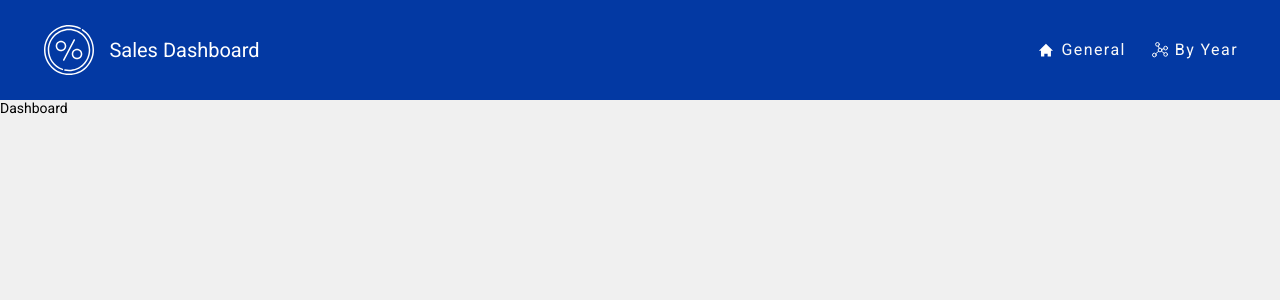
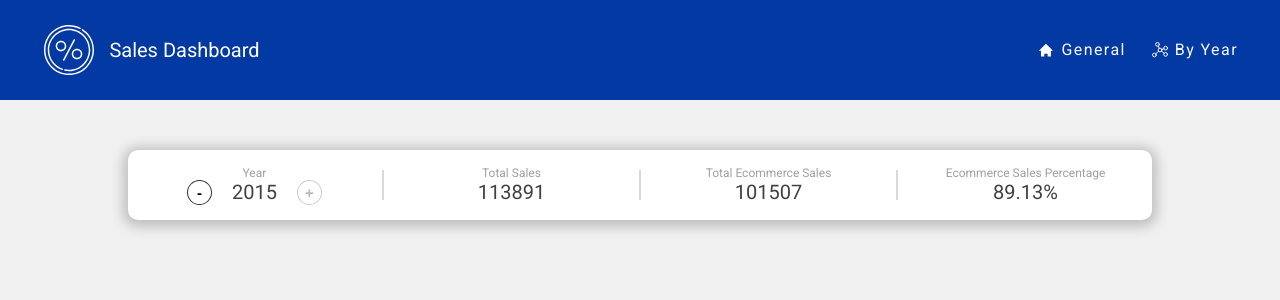
Before and after one commit to VDornelles/sales-dashboard, a React (Create React App) app: page /home in a window 1280 px wide. Shown: the top 300 px of the page. Built offline with nearby package versions, Linux system fonts and the light colour scheme.

Commit message:
Criando componente 'General Information'

```diff
--- a/src/App.tsx
+++ b/src/App.tsx
@@ -2,16 +2,19 @@ import React from "react";
 import { BrowserRouter as Router, Routes, Route, Navigate } from "react-router-dom";
 import Header from "./components/Header";
 import MainPage from "./pages/mainPage";
+import { DashboardProvider } from "./store/dashboardContext";
 
 function App() {
   return (
     <>
       <Router>
         <Header />
-        <Routes>
-          <Route path="*" element={<Navigate replace to="home" />} />
-          <Route path="/home" element={<MainPage />} />
-        </Routes>
+        <DashboardProvider>
+          <Routes>
+            <Route path="*" element={<Navigate replace to="home" />} />
+            <Route path="/home" element={<MainPage />} />
+          </Routes>
+        </DashboardProvider>
       </Router>
     </>
   );
--- /dev/null
+++ b/src/components/GeneralInformation/YearSelection/index.tsx
@@ -0,0 +1,25 @@
+import React, { useContext } from "react";
+import { DashboardContext, IDashboardContext } from "../../../store/dashboardContext";
+import { StyYearSelection } from "./styles";
+
+const YearSelection: React.FC = () => {
+  const { selectedYear, setSelectedYear }: IDashboardContext = useContext(DashboardContext);
+
+  const addYear = () => setSelectedYear((prev: number) => prev + 1);
+
+  const subtractYear = () => setSelectedYear((prev: number) => prev - 1);
+
+  return (
+    <StyYearSelection>
+      <button onClick={subtractYear} disabled={selectedYear === 2011}>
+        -
+      </button>
+      <p>{selectedYear}</p>
+      <button onClick={addYear} disabled={selectedYear === 2015}>
+        +
+      </button>
+    </StyYearSelection>
+  );
+};
+
+export default YearSelection;
--- /dev/null
+++ b/src/components/GeneralInformation/YearSelection/styles.ts
@@ -0,0 +1,33 @@
+import styled from "styled-components";
+
+export const StyYearSelection = styled.div`
+  display: flex;
+  align-items: center;
+  justify-content: space-between;
+  width: 70%;
+
+  button {
+    display: flex;
+    align-items: center;
+    justify-content: center;
+    background: #ffffff;
+    border: 1px solid rgba(0, 0, 0, 0.8);
+    height: 25px;
+    width: 25px;
+    border-radius: 50%;
+    font-size: 15px;
+    font-weight: bold;
+  }
+
+  button:hover {
+    cursor: pointer;
+  }
+
+  button:disabled {
+    border: 1px solid rgba(0, 0, 0, 0.2);
+
+    :hover {
+      cursor: default;
+    }
+  }
+`;
--- /dev/null
+++ b/src/components/GeneralInformation/index.tsx
@@ -0,0 +1,41 @@
+import React from "react";
+import YearSelection from "./YearSelection";
+import { InformationCard, InformationData, VerticalSeparator } from "./styles";
+
+interface IGeneralInformation {
+  totalSales?: number;
+  ecommerceSales?: number;
+  year?: number;
+}
+
+const GeneralInformation: React.FC<IGeneralInformation> = ({
+  totalSales = 10000,
+  ecommerceSales = 8000,
+  year = 2015,
+}) => {
+  return (
+    <InformationCard>
+      <InformationData>
+        <p>Year</p>
+        <YearSelection />
+      </InformationData>
+      <VerticalSeparator />
+      <InformationData>
+        <p>Total Sales</p>
+        <p>{totalSales}</p>
+      </InformationData>
+      <VerticalSeparator />
+      <InformationData>
+        <p>Total Ecommerce Sales</p>
+        <p>{ecommerceSales}</p>
+      </InformationData>
+      <VerticalSeparator />
+      <InformationData>
+        <p>Ecommerce Sales Percentage</p>
+        <p>{`${((ecommerceSales / totalSales) * 100).toFixed(2)}%`}</p>
+      </InformationData>
+    </InformationCard>
+  );
+};
+
+export default GeneralInformation;
--- /dev/null
+++ b/src/components/GeneralInformation/styles.ts
@@ -0,0 +1,37 @@
+import styled from "styled-components";
+
+export const InformationCard = styled.div`
+  display: flex;
+  width: 80%;
+  max-height: 70px;
+  justify-content: space-between;
+  align-items: center;
+  padding: 30px;
+  background: #ffffff;
+  margin: 50px auto 50px auto;
+  margin-right: auto;
+  box-shadow: 0px 2px 12px 5px rgba(0, 0, 0, 0.2);
+  border-radius: 10px;
+`;
+
+export const InformationData = styled.div`
+  display: flex;
+  flex-direction: column;
+  font-size: 20px;
+  color: rgba(66, 65, 65);
+  width: 20%;
+  justify-content: center;
+  align-items: center;
+
+  & > :first-child {
+    font-size: 12px;
+    color: rgba(66, 65, 65, 0.5);
+  }
+`;
+
+export const VerticalSeparator = styled.div`
+  height: 30px;
+  margin: 0px 5px;
+  width: 2px;
+  background-color: rgba(66, 65, 65, 0.2);
+`;
--- a/src/pages/mainPage/index.tsx
+++ b/src/pages/mainPage/index.tsx
@@ -1,11 +1,25 @@
-import React, { useEffect } from "react";
+import React, { useContext, useEffect, useState } from "react";
+import GeneralInformation from "../../components/GeneralInformation";
+import { DashboardContext, IDashboardContext } from "../../store/dashboardContext";
+import { SalesData } from "../../ts/interfaces/product-interfaces";
+import { getTotalSalesByYear } from "../../utils/productUtils";
 
 const MainPage: React.FC = () => {
+  const [salesData, setSalesData] = useState<SalesData>();
+
+  const { selectedYear }: IDashboardContext = useContext(DashboardContext);
+
   useEffect(() => {
-    console.log("asdasd");
-  });
+    setSalesData(getTotalSalesByYear(selectedYear));
+  }, [selectedYear]);
 
-  return <div>Dashboard</div>;
+  return (
+    <GeneralInformation
+      totalSales={salesData?.totalSales}
+      ecommerceSales={salesData?.ecommerceSales}
+      year={salesData?.year}
+    />
+  );
 };
 
 export default MainPage;
--- /dev/null
+++ b/src/store/dashboardContext.tsx
@@ -0,0 +1,29 @@
+import React, { useState } from "react";
+
+export interface IDashboardContext {
+  selectedYear: number;
+  setSelectedYear: Function;
+}
+
+const initialState: IDashboardContext = {
+  selectedYear: 2015,
+  setSelectedYear: () => null,
+};
+
+export const DashboardContext: React.Context<any> =
+  React.createContext<IDashboardContext>(initialState);
+
+export const DashboardProvider = ({ children }: any) => {
+  const [selectedYear, setSelectedYear] = useState<number>(2015);
+
+  return (
+    <DashboardContext.Provider
+      value={{
+        selectedYear,
+        setSelectedYear,
+      }}
+    >
+      {children}
+    </DashboardContext.Provider>
+  );
+};
--- /dev/null
+++ b/src/utils/productUtils.ts
@@ -0,0 +1,20 @@
+import produtcsSalesData from "../data/generalData";
+import { ProductData, SalesData } from "../ts/interfaces/product-interfaces";
+
+export function getTotalSalesByYear(year: number): SalesData {
+  let totalSales: number = 0;
+  let ecommerceSales: number = 0;
+
+  produtcsSalesData.forEach((productData: ProductData) => {
+    let productSales: SalesData | undefined = productData.salesData.find((salesData: SalesData) => {
+      return salesData.year === year;
+    });
+
+    if (productSales) {
+      totalSales += productSales.totalSales;
+      ecommerceSales += productSales.ecommerceSales;
+    }
+  });
+
+  return { totalSales, ecommerceSales, year };
+}
```
